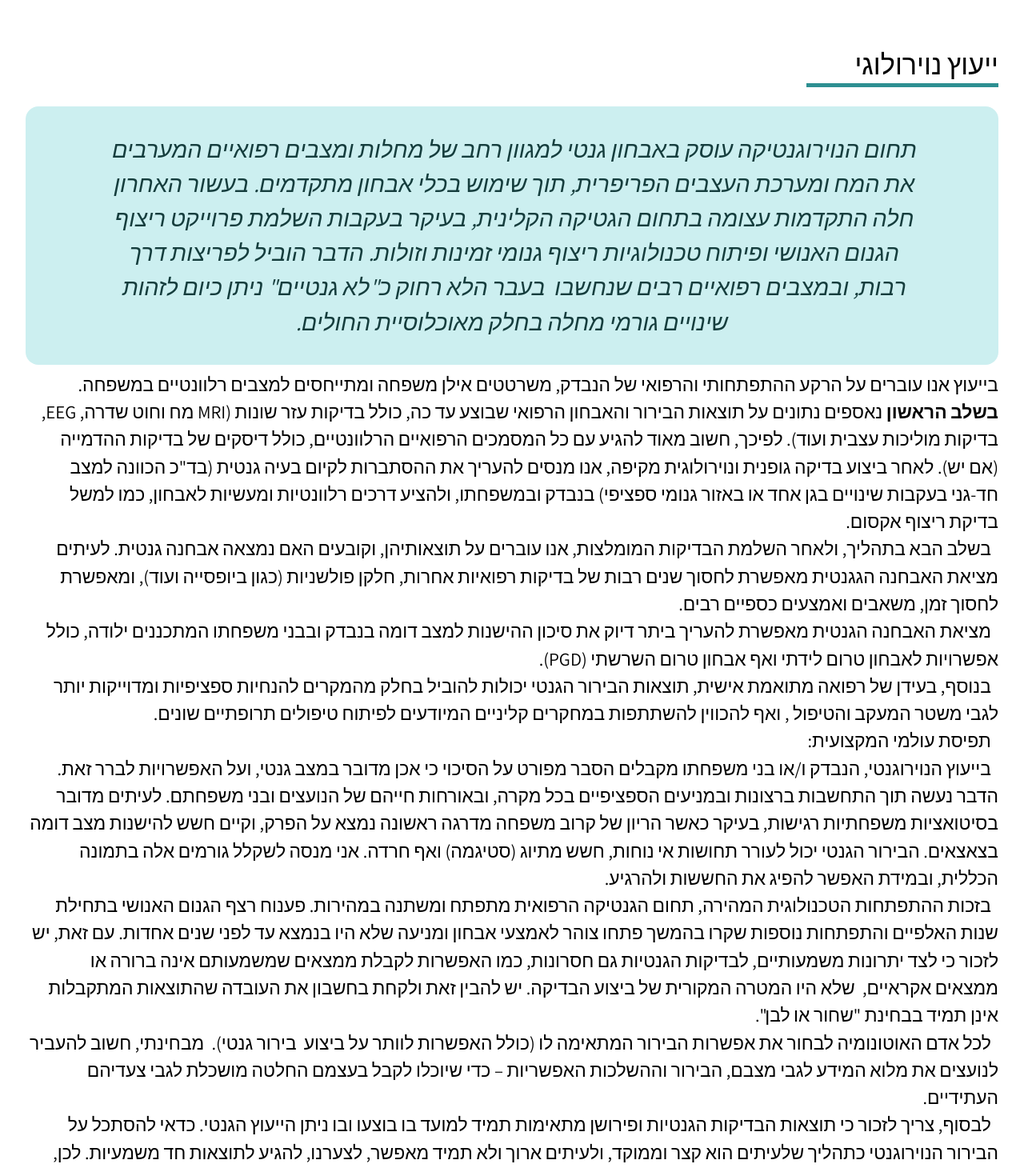
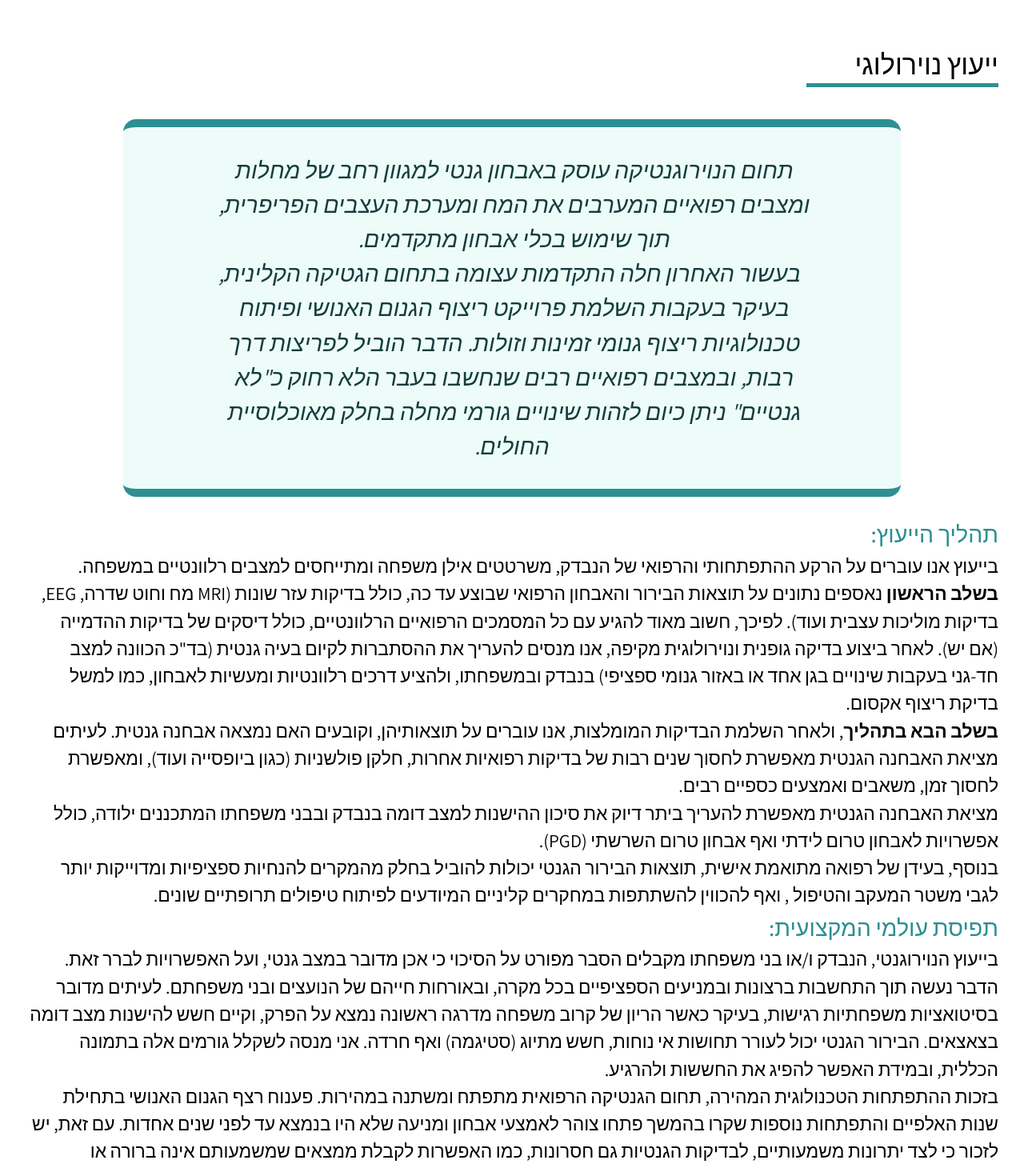
Before and after one commit to LiatPardoGrinbaum/DrLiorGreenbaum, a React (Create React App) app: page / in a window 1280 px wide. Shown: the part 1340-2800 px from the top of the page at 80% size. Built offline with nearby package versions, Linux system fonts and the light colour scheme.

Commit message:
more text editions

```diff
--- a/src/components/NeuroConsult/NeuroConsult.tsx
+++ b/src/components/NeuroConsult/NeuroConsult.tsx
@@ -1,7 +1,7 @@
 import { Box, styled, Typography } from "@mui/material";
 import { text } from "../../text/text";
 
-// import { theme } from "../../theme";
+import { theme } from "../../theme";
 
 const AboutBox = styled(Box)(({ theme }) => ({
   display: "flex",
@@ -43,22 +43,32 @@ const NeuroConsult = () => {
         }}>
         <Box
           sx={{
-            width: "100%",
-            backgroundColor: "primary.light",
+            width: { sm: "100%", lg: "80%" },
+            backgroundColor: "secondary.light",
             color: "primary.dark",
             fontStyle: "italic",
             alignSelf: "center",
             padding: { xs: "1rem", lg: "2rem 6rem" },
+            margin: "1rem",
             borderRadius: "1rem",
+            borderBottom: `10px solid ${theme.palette.primary.main}`,
+            borderTop: `10px solid ${theme.palette.primary.main}`,
           }}>
           <Typography sx={{ whiteSpace: "break-spaces", fontSize: { sm: "1.8rem" }, textAlign: "center" }}>
             {text.neuroConsultationIntro}
           </Typography>
         </Box>
         <Box sx={{ width: "100%" }}>
+          <Typography variant="h6" sx={{ fontStyle: "bold", color: "primary.main" }}>
+            תהליך הייעוץ:
+          </Typography>
           <Typography sx={{ whiteSpace: "break-spaces" }}>
-            <div dangerouslySetInnerHTML={{ __html: text.neuroConsultation }} />
+            <div dangerouslySetInnerHTML={{ __html: text.neuroConsultation1 }} />
           </Typography>
+          <Typography variant="h6" sx={{ fontStyle: "bold", color: "primary.main" }}>
+            תפיסת עולמי המקצועית:
+          </Typography>
+          <Typography sx={{ whiteSpace: "break-spaces" }}>{text.neuroConsultation2}</Typography>
         </Box>
       </Box>
     </AboutBox>
--- a/src/text/text.ts
+++ b/src/text/text.ts
@@ -14,15 +14,16 @@ export const text = {
 ד"ר גרינבאום עוסק רבות במחקר בתחום הגנטיקה של מחלות נוירולוגיות ופסיכיאטריות, השתתף כמחבר בכתיבת מעל 75 מאמרים מדעיים ובעל מינוי של מרצה בכיר בחוג לנוירולוגיה באוניברסיטת תל אביב.
 
 -	לרשימת הפרסומים המדעיים `,
-  neuroConsultationIntro: `תחום הנוירוגנטיקה עוסק באבחון גנטי למגוון רחב של מחלות ומצבים רפואיים המערבים את המח ומערכת העצבים הפריפרית, תוך שימוש בכלי אבחון מתקדמים. בעשור האחרון חלה התקדמות עצומה בתחום הגטיקה הקלינית, בעיקר בעקבות השלמת פרוייקט ריצוף הגנום האנושי ופיתוח טכנולוגיות ריצוף גנומי זמינות וזולות. הדבר הוביל לפריצות דרך רבות, ובמצבים רפואיים רבים שנחשבו  בעבר הלא רחוק כ"לא גנטיים" ניתן כיום לזהות שינויים גורמי מחלה בחלק מאוכלוסיית החולים.`,
-  neuroConsultation: `בייעוץ אנו עוברים על הרקע ההתפתחותי והרפואי של הנבדק, משרטטים אילן משפחה ומתייחסים למצבים רלוונטיים במשפחה. <strong>בשלב הראשון</strong> נאספים נתונים על תוצאות הבירור והאבחון הרפואי שבוצע עד כה, כולל בדיקות עזר שונות (MRI מח וחוט שדרה, EEG, בדיקות מוליכות עצבית ועוד). לפיכך, חשוב מאוד להגיע עם כל המסמכים הרפואיים הרלוונטיים, כולל דיסקים של בדיקות ההדמייה (אם יש). לאחר ביצוע בדיקה גופנית ונוירולוגית מקיפה, אנו מנסים להעריך את ההסתברות לקיום בעיה גנטית (בד"כ הכוונה למצב חד-גני בעקבות שינויים בגן אחד או באזור גנומי ספציפי) בנבדק ובמשפחתו, ולהציע דרכים רלוונטיות ומעשיות לאבחון, כמו למשל בדיקת ריצוף אקסום.
-  בשלב הבא בתהליך, ולאחר השלמת הבדיקות המומלצות, אנו עוברים על תוצאותיהן, וקובעים האם נמצאה אבחנה גנטית. לעיתים מציאת האבחנה הגגנטית מאפשרת לחסוך שנים רבות של בדיקות רפואיות אחרות, חלקן פולשניות (כגון ביופסייה ועוד), ומאפשרת לחסוך זמן, משאבים ואמצעים כספיים רבים.
-  מציאת האבחנה הגנטית מאפשרת להעריך ביתר דיוק את סיכון ההישנות למצב דומה בנבדק ובבני משפחתו המתכננים ילודה, כולל אפשרויות לאבחון טרום לידתי ואף אבחון טרום השרשתי (PGD).
-  בנוסף, בעידן של רפואה מתואמת אישית, תוצאות הבירור הגנטי יכולות להוביל בחלק מהמקרים להנחיות ספציפיות ומדוייקות יותר לגבי משטר המעקב והטיפול , ואף להכווין להשתתפות במחקרים קליניים המיודעים לפיתוח טיפולים תרופתיים שונים.
-  תפיסת עולמי המקצועית:
-  בייעוץ הנוירוגנטי, הנבדק ו/או בני משפחתו מקבלים הסבר מפורט על הסיכוי כי אכן מדובר במצב גנטי, ועל האפשרויות לברר זאת. הדבר נעשה תוך התחשבות ברצונות ובמניעים הספציפיים בכל מקרה, ובאורחות חייהם של הנועצים ובני משפחתם. לעיתים מדובר בסיטואציות משפחתיות רגישות, בעיקר כאשר הריון של קרוב משפחה מדרגה ראשונה נמצא על הפרק, וקיים חשש להישנות מצב דומה בצאצאים. הבירור הגנטי יכול לעורר תחושות אי נוחות, חשש מתיוג (סטיגמה) ואף חרדה. אני מנסה לשקלל גורמים אלה בתמונה הכללית, ובמידת האפשר להפיג את החששות ולהרגיע.
-  בזכות ההתפתחות הטכנולוגית המהירה, תחום הגנטיקה הרפואית מתפתח ומשתנה במהירות. פענוח רצף הגנום האנושי בתחילת שנות האלפיים והתפתחות נוספות שקרו בהמשך פתחו צוהר לאמצעי אבחון ומניעה שלא היו בנמצא עד לפני שנים אחדות. עם זאת, יש לזכור כי לצד יתרונות משמעותיים, לבדיקות הגנטיות גם חסרונות, כמו האפשרות לקבלת ממצאים שמשמעותם אינה ברורה או ממצאים אקראיים,  שלא היו המטרה המקורית של ביצוע הבדיקה. יש להבין זאת ולקחת בחשבון את העובדה שהתוצאות המתקבלות אינן תמיד בבחינת "שחור או לבן".
-  לכל אדם האוטונומיה לבחור את אפשרות הבירור המתאימה לו (כולל האפשרות לוותר על ביצוע  בירור גנטי).  מבחינתי, חשוב להעביר לנועצים את מלוא המידע לגבי מצבם, הבירור וההשלכות האפשריות – כדי שיוכלו לקבל בעצמם החלטה מושכלת לגבי צעדיהם העתידיים.
-  לבסוף, צריך לזכור כי תוצאות הבדיקות הגנטיות ופירושן מתאימות תמיד למועד בו בוצעו ובו ניתן הייעוץ הגנטי. כדאי להסתכל על הבירור הנוירוגנטי כתהליך שלעיתים הוא קצר וממוקד, ולעיתים ארוך ולא תמיד מאפשר, לצערנו, להגיע לתוצאות חד משמעיות. לכן, בחלק מהמקרים מסוג זה מומלץ לבצע רביזיה של תוצאות הבדיקות, ולחזור שוב לייעוץ גנטי בעוד מספר שנים, בתקווה שהידע המדעי והרפואי יתרחבו בעתיד.
-  `,
+  neuroConsultationIntro: `תחום הנוירוגנטיקה עוסק באבחון גנטי למגוון רחב של מחלות ומצבים רפואיים המערבים את המח ומערכת העצבים הפריפרית, תוך שימוש בכלי אבחון מתקדמים.
+  בעשור האחרון חלה התקדמות עצומה בתחום הגטיקה הקלינית, בעיקר בעקבות השלמת פרוייקט ריצוף הגנום האנושי ופיתוח טכנולוגיות ריצוף גנומי זמינות וזולות. הדבר הוביל לפריצות דרך רבות, ובמצבים רפואיים רבים שנחשבו בעבר הלא רחוק כ"לא גנטיים" ניתן כיום לזהות שינויים גורמי מחלה בחלק מאוכלוסיית החולים.`,
+  neuroConsultation1: `בייעוץ אנו עוברים על הרקע ההתפתחותי והרפואי של הנבדק, משרטטים אילן משפחה ומתייחסים למצבים רלוונטיים במשפחה.
+<strong>בשלב הראשון</strong> נאספים נתונים על תוצאות הבירור והאבחון הרפואי שבוצע עד כה, כולל בדיקות עזר שונות (MRI מח וחוט שדרה, EEG, בדיקות מוליכות עצבית ועוד). לפיכך, חשוב מאוד להגיע עם כל המסמכים הרפואיים הרלוונטיים, כולל דיסקים של בדיקות ההדמייה (אם יש). לאחר ביצוע בדיקה גופנית ונוירולוגית מקיפה, אנו מנסים להעריך את ההסתברות לקיום בעיה גנטית (בד"כ הכוונה למצב חד-גני בעקבות שינויים בגן אחד או באזור גנומי ספציפי) בנבדק ובמשפחתו, ולהציע דרכים רלוונטיות ומעשיות לאבחון, כמו למשל בדיקת ריצוף אקסום.
+<strong>בשלב הבא בתהליך</strong>, ולאחר השלמת הבדיקות המומלצות, אנו עוברים על תוצאותיהן, וקובעים האם נמצאה אבחנה גנטית. לעיתים מציאת האבחנה הגנטית מאפשרת לחסוך שנים רבות של בדיקות רפואיות אחרות, חלקן פולשניות (כגון ביופסייה ועוד), ומאפשרת לחסוך זמן, משאבים ואמצעים כספיים רבים.
+מציאת האבחנה הגנטית מאפשרת להעריך ביתר דיוק את סיכון ההישנות למצב דומה בנבדק ובבני משפחתו המתכננים ילודה, כולל אפשרויות לאבחון טרום לידתי ואף אבחון טרום השרשתי (PGD).
+בנוסף, בעידן של רפואה מתואמת אישית, תוצאות הבירור הגנטי יכולות להוביל בחלק מהמקרים להנחיות ספציפיות ומדוייקות יותר לגבי משטר המעקב והטיפול , ואף להכווין להשתתפות במחקרים קליניים המיודעים לפיתוח טיפולים תרופתיים שונים.`,
+  neuroConsultation2: `בייעוץ הנוירוגנטי, הנבדק ו/או בני משפחתו מקבלים הסבר מפורט על הסיכוי כי אכן מדובר במצב גנטי, ועל האפשרויות לברר זאת. הדבר נעשה תוך התחשבות ברצונות ובמניעים הספציפיים בכל מקרה, ובאורחות חייהם של הנועצים ובני משפחתם. לעיתים מדובר בסיטואציות משפחתיות רגישות, בעיקר כאשר הריון של קרוב משפחה מדרגה ראשונה נמצא על הפרק, וקיים חשש להישנות מצב דומה בצאצאים. הבירור הגנטי יכול לעורר תחושות אי נוחות, חשש מתיוג (סטיגמה) ואף חרדה. אני מנסה לשקלל גורמים אלה בתמונה הכללית, ובמידת האפשר להפיג את החששות ולהרגיע.
+בזכות ההתפתחות הטכנולוגית המהירה, תחום הגנטיקה הרפואית מתפתח ומשתנה במהירות. פענוח רצף הגנום האנושי בתחילת שנות האלפיים והתפתחות נוספות שקרו בהמשך פתחו צוהר לאמצעי אבחון ומניעה שלא היו בנמצא עד לפני שנים אחדות. עם זאת, יש לזכור כי לצד יתרונות משמעותיים, לבדיקות הגנטיות גם חסרונות, כמו האפשרות לקבלת ממצאים שמשמעותם אינה ברורה או ממצאים אקראיים,  שלא היו המטרה המקורית של ביצוע הבדיקה. יש להבין זאת ולקחת בחשבון את העובדה שהתוצאות המתקבלות אינן תמיד בבחינת "שחור או לבן".
+לכל אדם האוטונומיה לבחור את אפשרות הבירור המתאימה לו (כולל האפשרות לוותר על ביצוע  בירור גנטי).  מבחינתי, חשוב להעביר לנועצים את מלוא המידע לגבי מצבם, הבירור וההשלכות האפשריות – כדי שיוכלו לקבל בעצמם החלטה מושכלת לגבי צעדיהם העתידיים.
+
+לבסוף, צריך לזכור כי תוצאות הבדיקות הגנטיות ופירושן מתאימות תמיד למועד בו בוצעו ובו ניתן הייעוץ הגנטי. כדאי להסתכל על הבירור הנוירוגנטי כתהליך שלעיתים הוא קצר וממוקד, ולעיתים ארוך ולא תמיד מאפשר, לצערנו, להגיע לתוצאות חד משמעיות. לכן, בחלק מהמקרים מסוג זה מומלץ לבצע רביזיה של תוצאות הבדיקות, ולחזור שוב לייעוץ גנטי בעוד מספר שנים, בתקווה שהידע המדעי והרפואי יתרחבו בעתיד.`,
 };
```
